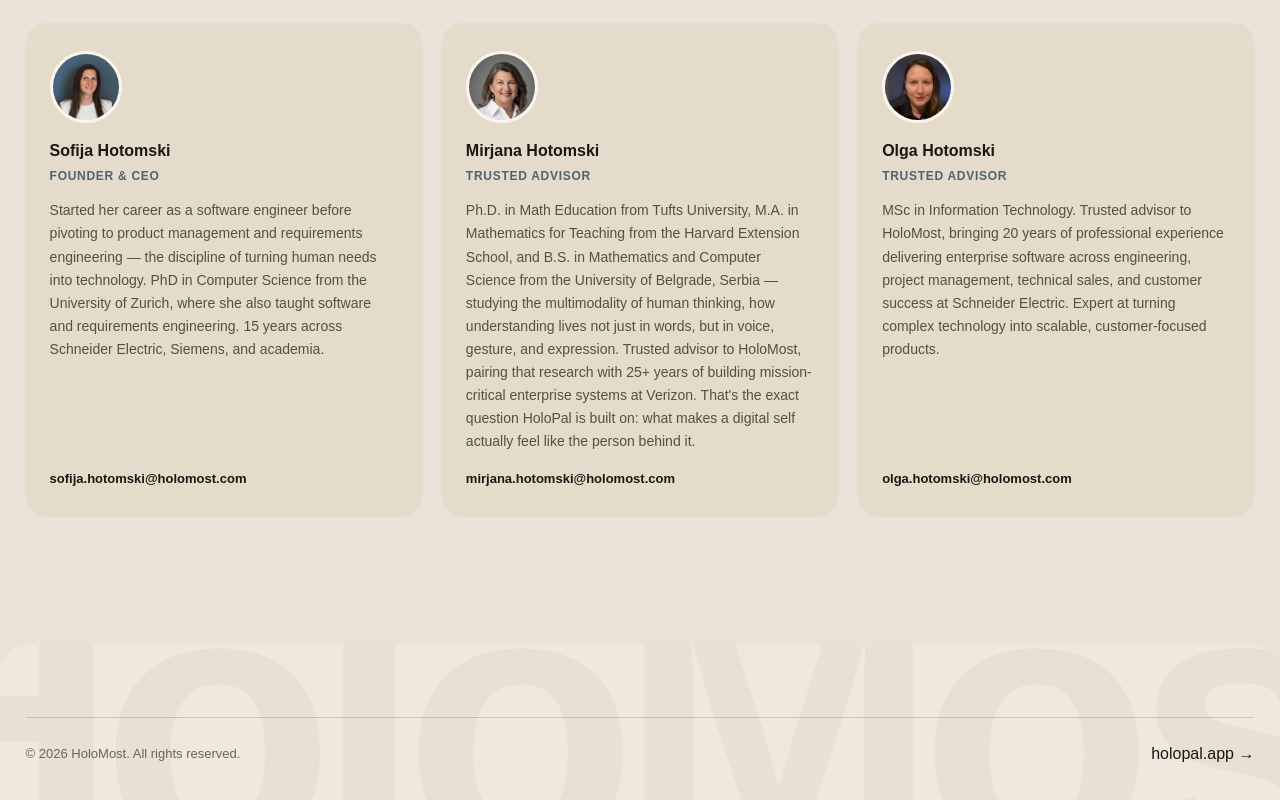
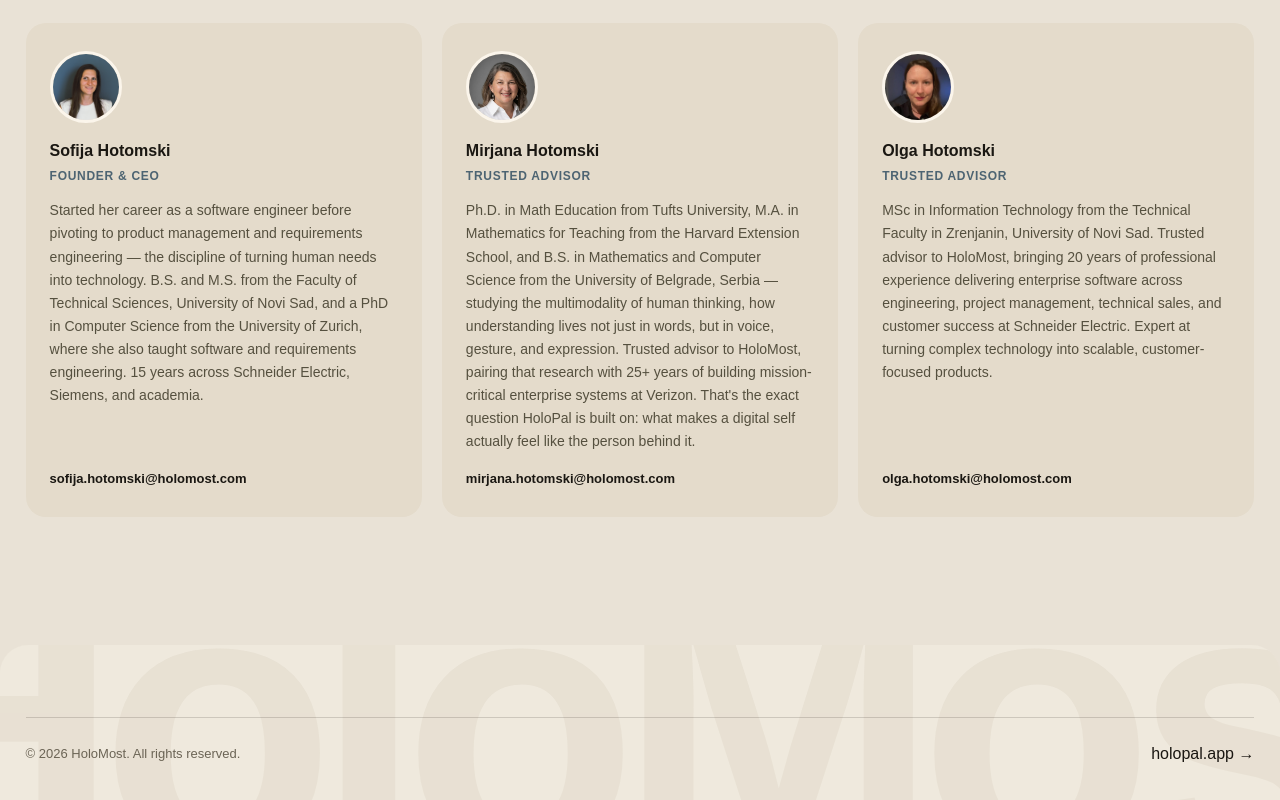
Before and after one commit to hotomski/holomost, a Next.js app: page / in a window 1280 px wide. Shown: the part 4368-5168 px from the top of the page. Built offline with nearby package versions, Linux system fonts and the light colour scheme; a web font is replaced by a local one.

Commit message:
Add University of Novi Sad degrees to Sofija's and Olga's bios
Sofija: B.S. and M.S. from the Faculty of Technical Sciences.
Olga: MSc specified as from the Technical Faculty in Zrenjanin.

```diff
--- a/app/page.tsx
+++ b/app/page.tsx
@@ -10,7 +10,7 @@
   {
     name: "Sofija Hotomski",
     role: "Founder & CEO",
-    bio: "Started her career as a software engineer before pivoting to product management and requirements engineering — the discipline of turning human needs into technology. PhD in Computer Science from the University of Zurich, where she also taught software and requirements engineering. 15 years across Schneider Electric, Siemens, and academia.",
+    bio: "Started her career as a software engineer before pivoting to product management and requirements engineering — the discipline of turning human needs into technology. B.S. and M.S. from the Faculty of Technical Sciences, University of Novi Sad, and a PhD in Computer Science from the University of Zurich, where she also taught software and requirements engineering. 15 years across Schneider Electric, Siemens, and academia.",
     photo: "/images/sofija.JPG",
     email: "sofija.hotomski@holomost.com",
   },
@@ -24,7 +24,7 @@
   {
     name: "Olga Hotomski",
     role: "Trusted advisor",
-    bio: "MSc in Information Technology. Trusted advisor to HoloMost, bringing 20 years of professional experience delivering enterprise software across engineering, project management, technical sales, and customer success at Schneider Electric. Expert at turning complex technology into scalable, customer-focused products.",
+    bio: "MSc in Information Technology from the Technical Faculty in Zrenjanin, University of Novi Sad. Trusted advisor to HoloMost, bringing 20 years of professional experience delivering enterprise software across engineering, project management, technical sales, and customer success at Schneider Electric. Expert at turning complex technology into scalable, customer-focused products.",
     photo: "/images/olga.jpg",
     email: "olga.hotomski@holomost.com",
   },
```
